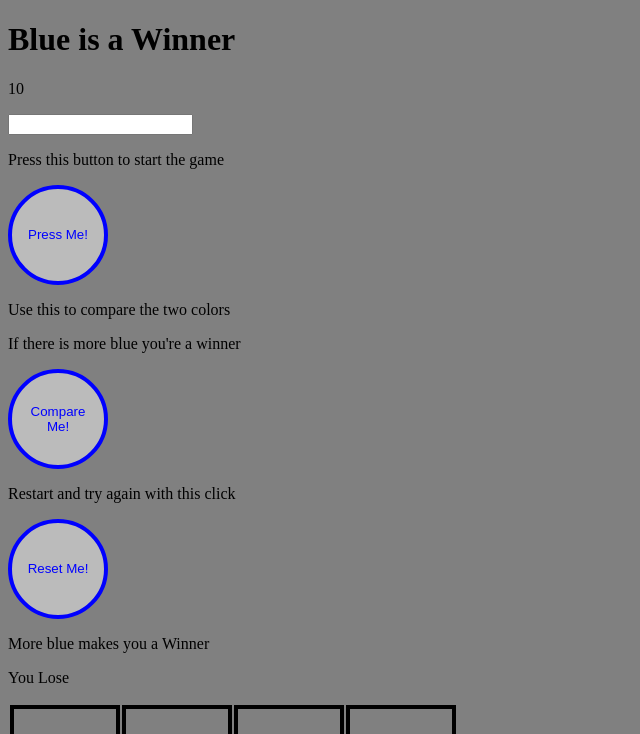
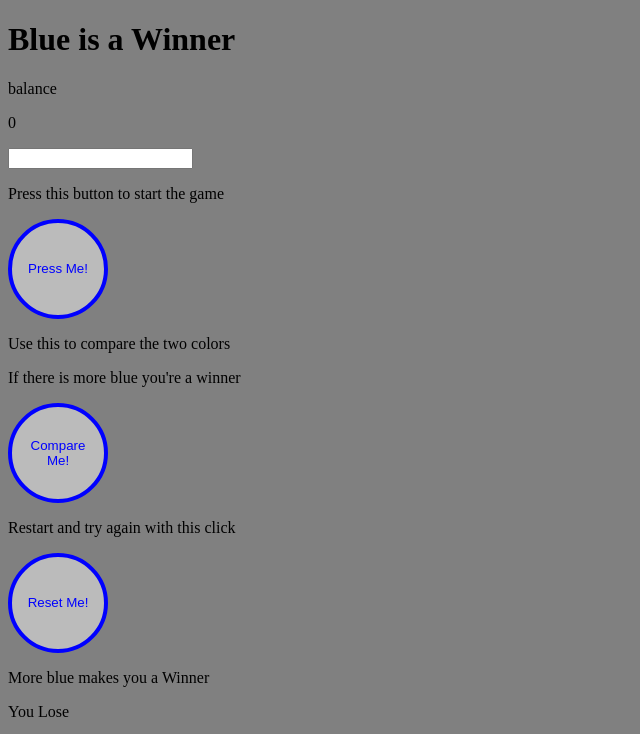
Before and after one commit to KCM688/HTML-LESSONSs, a plain HTML site: page index.html in a window 1280 px wide. Both pictures are taken after a click on the button "Compare Me!". Shown: the top 734 px of the page, without its empty margins (0-640 px from the left). Drawn offline with Linux system fonts and the light colour scheme.

Commit message:
Update index.html

```diff
--- a/index.html
+++ b/index.html
@@ -238,7 +238,7 @@ function compare() {
 
 	var x = document.getElementById("num").value;
          document.getElementById("demo").innerHTML = x;
-         var b = 10;
+         var b = 0;
     if (blue > red) {
         document.getElementById("world").innerHTML = "<p>You win</p>";
          var bb = (x * 2);
@@ -257,6 +257,7 @@ document.getElementById("money").innerHTML = b;
   <body>
     <div class="">
       <h1>Blue is a Winner</h1>
+      <p>balance</p>
       <p id="money"></p>
 <input type="number" id="num" min="0">
 <p id=demo></p>
```
